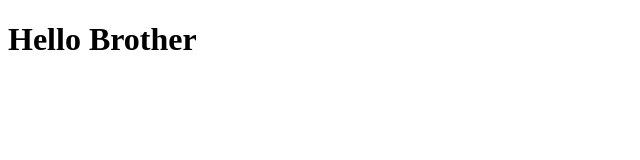
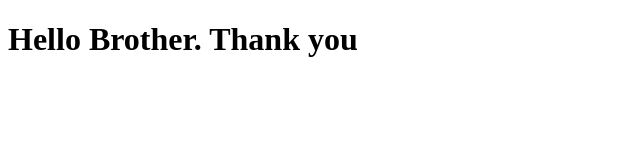
Before and after one commit to UtsavRajpara/Coursera, a plain HTML site: page site/index.html in a window 1280 px wide. Shown: the whole page, without its empty margins (0-640 px from the left). Drawn offline with Linux system fonts and the light colour scheme.

Commit message:
small change

```diff
--- a/site/index.html
+++ b/site/index.html
@@ -4,6 +4,6 @@
 	<title> Hello Me</title>
 </head>
 <body>
-	<h1> Hello Brother </h1>
+	<h1> Hello Brother. Thank you </h1>
 </body>
 </html>
```
